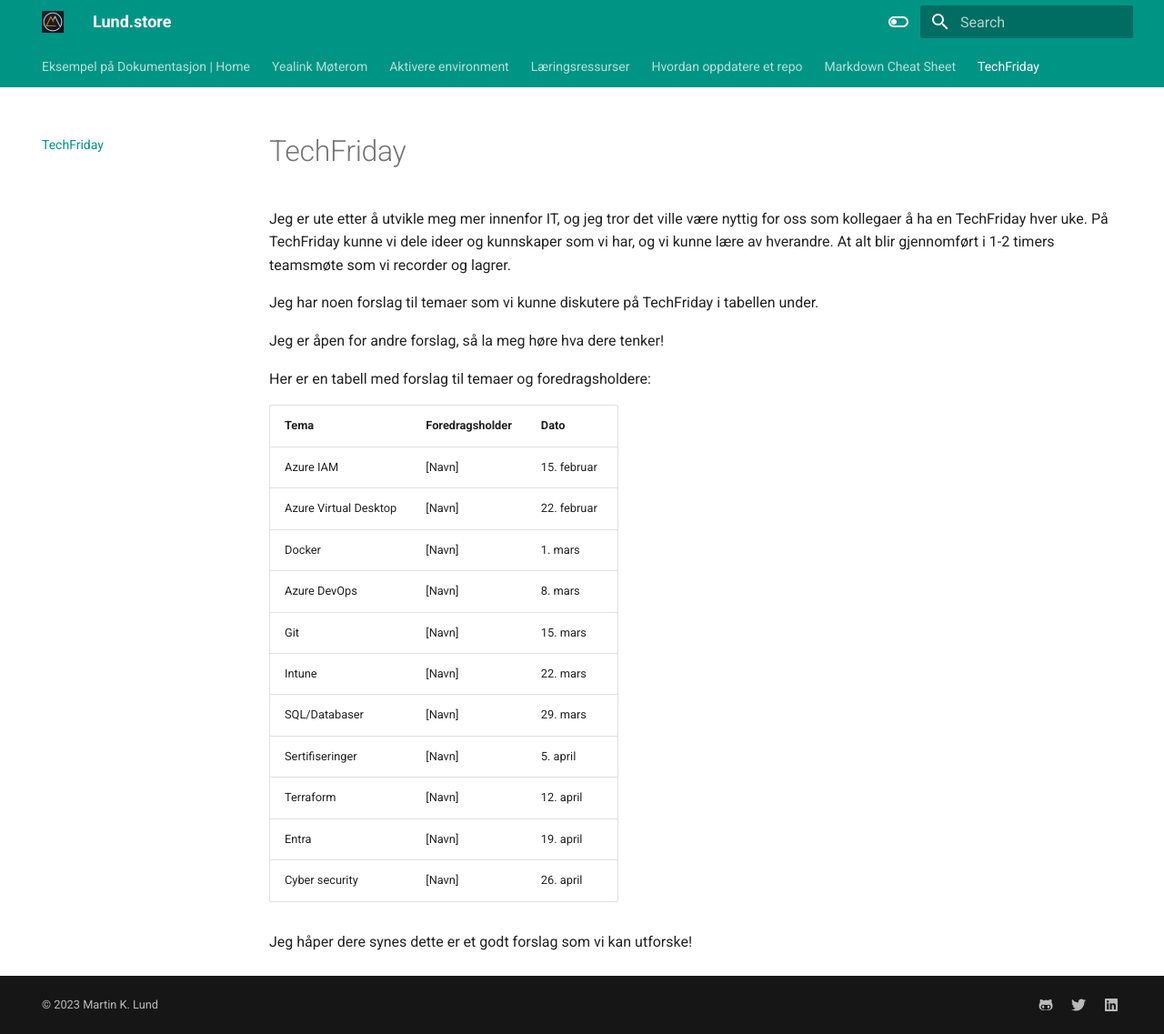
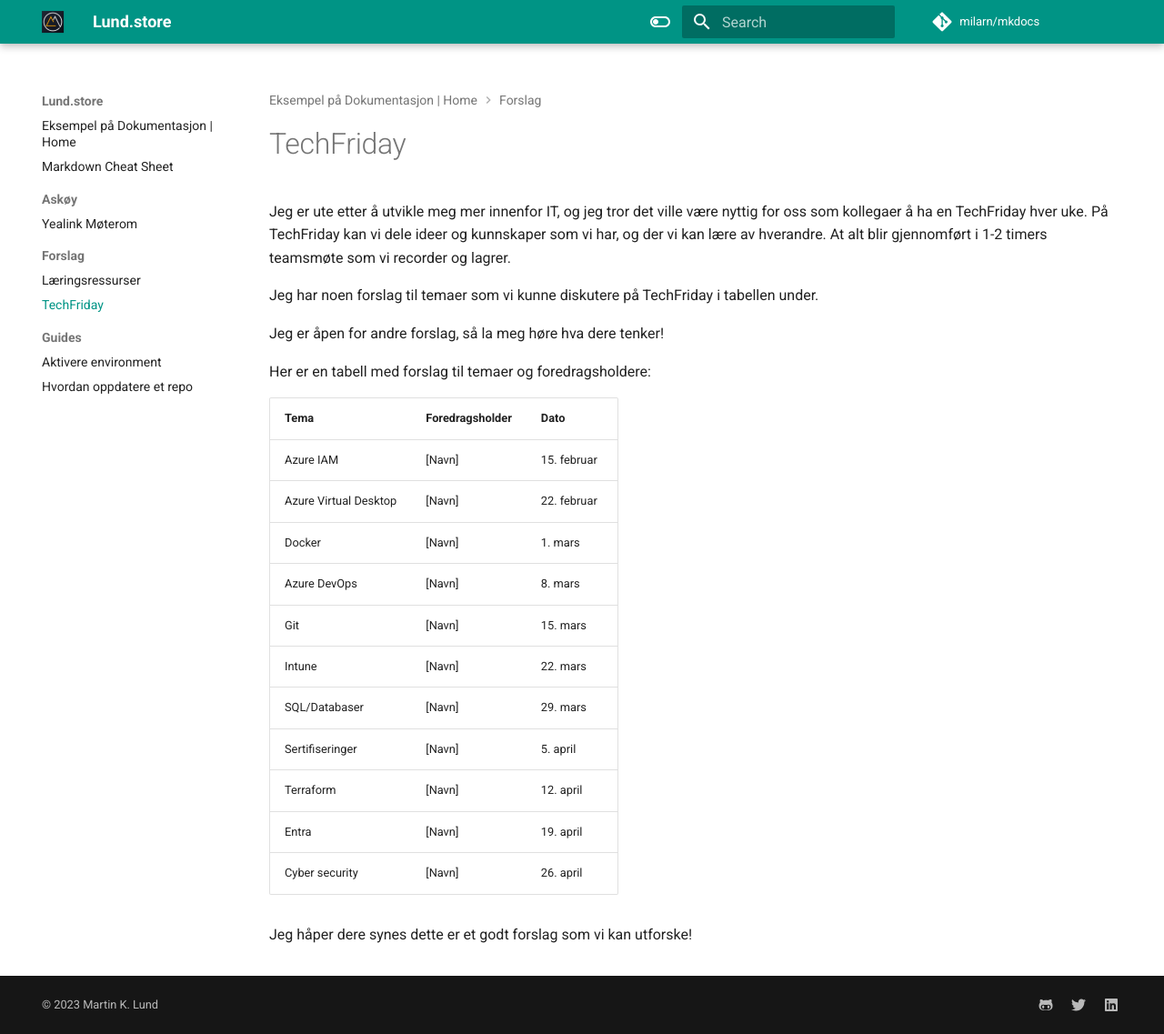
Before and after one commit to milarn/mkdocs, an MkDocs documentation site: the page built from docs/Forslag/techfriday.md, in a window 1280 px wide and 1137 px high. Shown: the whole window at 91% size. Built offline with MkDocs 1.6.1 and Material for MkDocs 9.7.7, drawn with Linux system fonts in a browser that asks for light colours; comment, search, counter and statistics services are not loaded.

Commit message:
changesinterface

```diff
--- a/docs/techfriday.md
+++ b/docs/Forslag/techfriday.md
@@ -1,6 +1,6 @@
 # TechFriday
 
-Jeg er ute etter å utvikle meg mer innenfor IT, og jeg tror det ville være nyttig for oss som kollegaer å ha en TechFriday hver uke. På TechFriday kunne vi dele ideer og kunnskaper som vi har, og vi kunne lære av hverandre. At alt blir gjennomført i 1-2 timers teamsmøte som vi recorder og lagrer.
+Jeg er ute etter å utvikle meg mer innenfor IT, og jeg tror det ville være nyttig for oss som kollegaer å ha en TechFriday hver uke. På TechFriday kan vi dele ideer og kunnskaper som vi har, og der vi kan lære av hverandre. At alt blir gjennomført i 1-2 timers teamsmøte som vi recorder og lagrer.
 
 Jeg har noen forslag til temaer som vi kunne diskutere på TechFriday i tabellen under.
 
--- a/mkdocs.yml
+++ b/mkdocs.yml
@@ -1,14 +1,21 @@
 site_name: Lund.store
 site_url: https://docs.lund.store/
+repo_name: milarn/mkdocs
+repo_url: https://github.com/milarn/mkdocs
 theme:
+  icon:
+    repo: fontawesome/brands/git-alt
   name: material
   favicon: img/favicon.png
   logo: img/logo.png
   features:
-    - navigation.tabs
     - navigation.sections
+    - navigation.expand
+    - navigation.path
     - toc.integrate
     - navigation.top
+    - toc.follow
+    - toc.integrate
     - search.suggest
     - search.highlight
     - content.tabs.link
@@ -48,8 +55,24 @@
         emoji_index: !!python/name:materialx.emoji.twemoji
         emoji_generator: !!python/name:materialx.emoji.to_svg
 
+plugins:
+  - git-revision-date-localized:
+      enable_creation_date: true
+  - git-authors:
+  - search:
+
 extra:
   generator: false
+  consent:
+    title: Cookie consent
+    description: >-
+      We use cookies to recognize your repeated visits and preferences, as well
+      as to measure the effectiveness of our documentation and whether users
+      find what they're searching for. With your consent, you're helping us to
+      make our documentation better.
+  analytics:
+    provider: google
+    property: G-TX4GRPD3L6
   social:
     - icon: fontawesome/brands/github-alt
       link: https://github.com/milarn/
```
Also changed, not shown: docs/Askøy/ASV Yealink.md (renamed from docs/ASV Yealink.md), docs/Forslag/Læringsressurser.md (renamed from docs/Læringsressurser.md), docs/Guides/Hvordan bruke environment.md (renamed from docs/Hvordan bruke environment.md), docs/Guides/git101.md (renamed from docs/git101.md).
